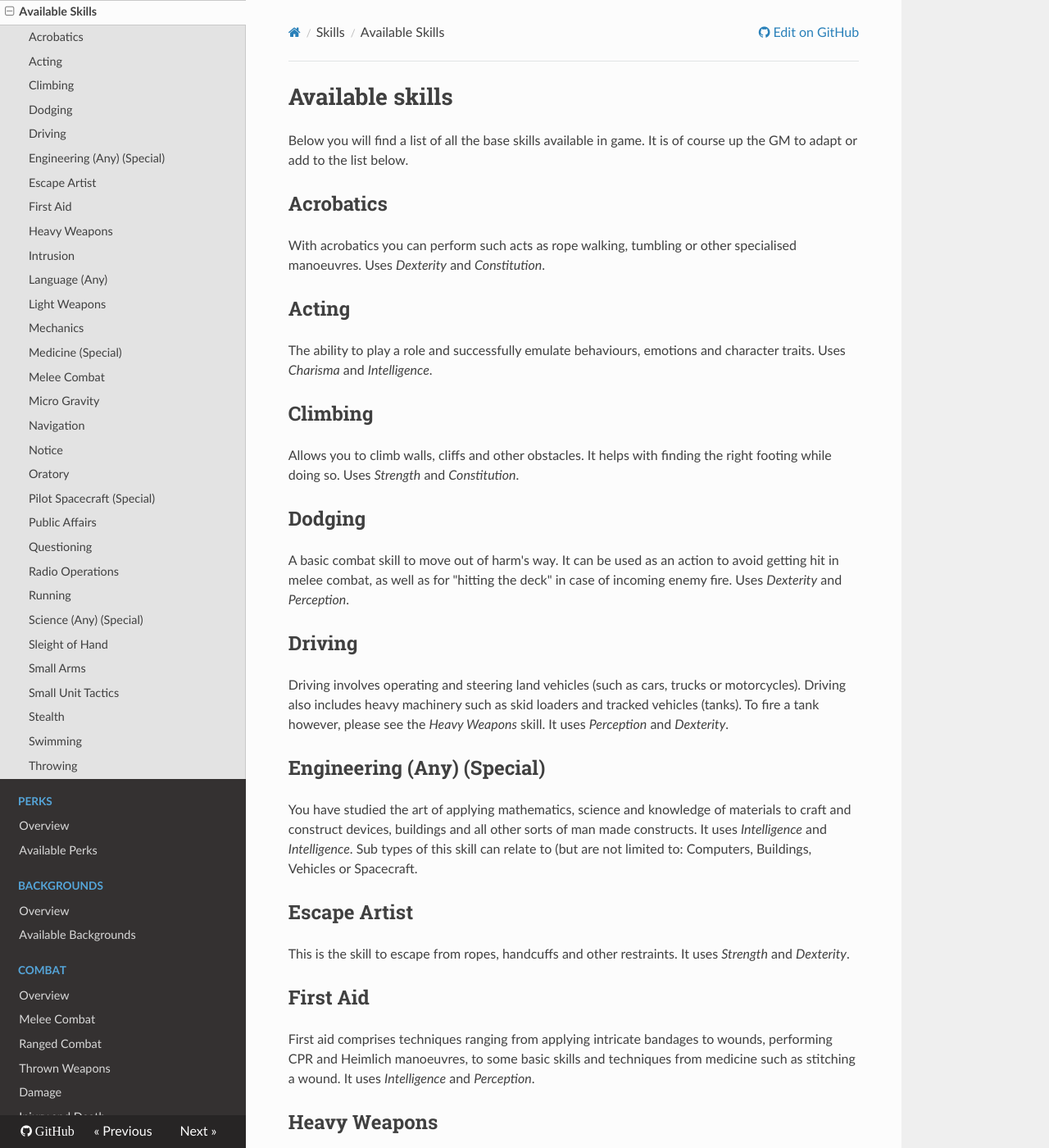
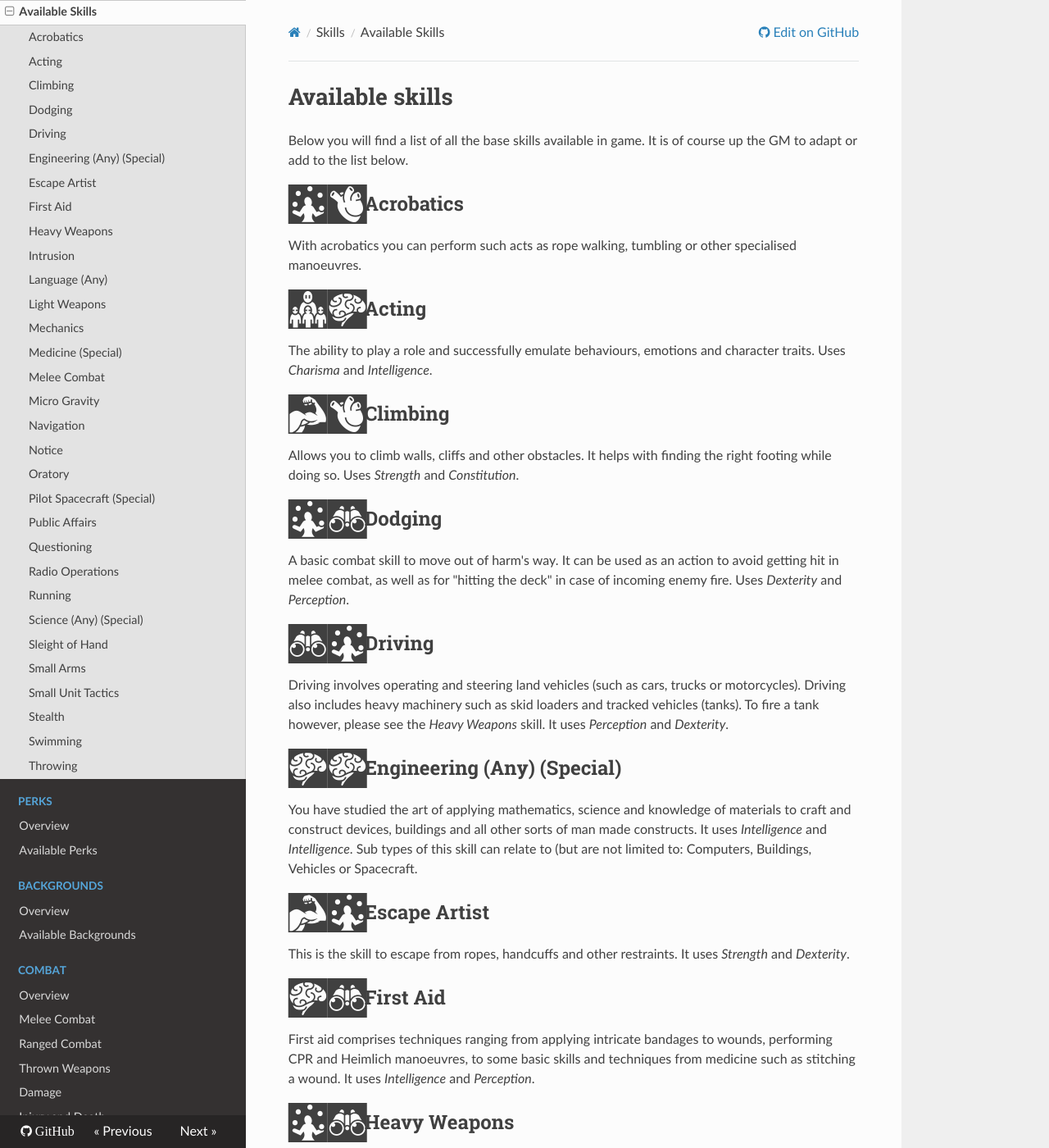
Before and after one commit to ehrpg/rules, an MkDocs documentation site: the page built from docs/skills/skills.md, in a window 1280 px wide and 1400 px high. Shown: the whole window at 82% size. Built offline with MkDocs 1.6.1, drawn with Linux system fonts in a browser that asks for light colours; nearby versions of some CDN libraries; old or Windows-style settings are respelled for this version of MkDocs.

Commit message:
Added icons for skills.

```diff
--- a/docs/css/extra.css
+++ b/docs/css/extra.css
@@ -78,6 +78,26 @@
   padding-left: 50px;
 }
 
+#available-skills ~ h2 {
+  position: relative;
+  padding-left: 93px;
+}
+#available-skills ~ #medicine-special {
+  position: relative;
+  padding-left: 136px;
+}
+
+.icon-wrapper {
+  position: absolute;
+  left: 0;
+  top: -7px;
+}
+
+.divider:after {
+	content: "+";
+}
+
+
 .icon-strength-h1,
 .icon-dexterity-h1,
 .icon-constitution-h1,
--- a/docs/skills/skills.md
+++ b/docs/skills/skills.md
@@ -3,37 +3,40 @@
 Below you will find a list of all the base skills available in game. It is of
 course up the GM to adapt or add to the list below.
 
-## Acrobatics
+## <span class="icon-wrapper"><i class="fa fa-2x icon-dexterity"></i><i class="fa fa-2x icon-constitution"></i></span> Acrobatics
 
 With acrobatics you can perform such acts as rope walking, tumbling or
-other specialised manoeuvres. Uses _Dexterity_ and _Constitution_.
+other specialised manoeuvres.
 
-## Acting
+## <span class="icon-wrapper"><i class="fa fa-2x icon-charisma"></i><i class="fa fa-2x icon-intelligence"></i></span> Acting
 
 The ability to play a role and successfully emulate behaviours,
 emotions and character traits. Uses _Charisma_ and _Intelligence_.
 
-## Climbing
+## <span class="icon-wrapper"><i class="fa fa-2x icon-strength"></i><i class="fa fa-2x icon-constitution"></i></span> Climbing
 
 Allows you to climb walls, cliffs and other obstacles. It helps with
 finding the right footing while doing so. Uses _Strength_ and
 _Constitution_.
 
-## Dodging
+
+## <span class="icon-wrapper"><i class="fa fa-2x icon-dexterity"></i><i class="fa fa-2x icon-perception"></i></span> Dodging
 
 A basic combat skill to move out of harm's way. It can be used as an
 action to avoid getting hit in melee combat, as well as for "hitting
 the deck" in case of incoming enemy fire. Uses _Dexterity_ and
 _Perception_.
 
-## Driving
+
+## <span class="icon-wrapper"><i class="fa fa-2x icon-perception"></i><i class="fa fa-2x icon-dexterity"></i></span> Driving
 
 Driving involves operating and steering land vehicles (such as
 cars, trucks or motorcycles). Driving also includes heavy machinery such as
 skid loaders and tracked vehicles (tanks). To fire a tank however, please see
 the _Heavy Weapons_ skill. It uses _Perception_ and _Dexterity_.
 
-## Engineering (Any) (Special)
+
+## <span class="icon-wrapper"><i class="fa fa-2x icon-intelligence"></i><i class="fa fa-2x icon-intelligence"></i></span> Engineering (Any) (Special)
 
 You have studied the art of applying mathematics, science and
 knowledge of materials to craft and construct devices, buildings and
@@ -41,51 +44,59 @@ all other sorts of man made constructs. It uses _Intelligence_ and
 _Intelligence_. Sub types of this skill can relate to (but are not
 limited to: Computers, Buildings, Vehicles or Spacecraft.
 
-## Escape Artist
+
+## <span class="icon-wrapper"><i class="fa fa-2x icon-strength"></i><i class="fa fa-2x icon-dexterity"></i></span> Escape Artist
 
 This is the skill to escape from ropes, handcuffs and other restraints. It
 uses _Strength_ and _Dexterity_.
 
-## First Aid
+
+## <span class="icon-wrapper"><i class="fa fa-2x icon-intelligence"></i><i class="fa fa-2x icon-perception"></i></span> First Aid
 
 First aid comprises techniques ranging from applying intricate bandages to
 wounds, performing CPR and Heimlich manoeuvres, to some basic skills and
 techniques from medicine such as stitching a wound. It uses _Intelligence_
 and _Perception_.
 
-## Heavy Weapons
+
+## <span class="icon-wrapper"><i class="fa fa-2x icon-dexterity"></i><i class="fa fa-2x icon-perception"></i></span> Heavy Weapons
 
 Heavy weapons are all weapons that cannot be effectively carried into combat,
 and include things such as a howitzers, large mortars, turrets or firing a
 tank. It uses _Dexterity_ and _Perception_.
 
-## Intrusion
+
+## <span class="icon-wrapper"><i class="fa fa-2x icon-dexterity"></i><i class="fa fa-2x icon-intelligence"></i></span> Intrusion
 
 This skill covers everything from breaking and entering, be it legally or
 illegally. This includes both mechanical and electronic locks and counter
 measures (such as alarms, biometric access controls and so forth). It uses
 _Dexterity_ and _Intelligence_.
 
-## Language (Any)
+
+## <span class="icon-wrapper"><i class="fa fa-2x icon-perception"></i><i class="fa fa-2x icon-intelligence"></i></span> Language (Any)
 
 Each character is assumed to automatically have his mother tongue at rank 5
 (spoken, reading and writing). Any additional language is a separate
 skill. Each language skill is based on _Perception_ and _Intelligence_.
 
-## Light Weapons
+
+## <span class="icon-wrapper"><i class="fa fa-2x icon-perception"></i><i class="fa fa-2x icon-dexterity"></i></span> Light Weapons
 
 This skill grants training in man portable military grade hardware, such as
 recoilless rifles, grenade launchers, mortars, light and heavy machine
 guns. It uses _Perception_ and _Dexterity_.
 
-## Mechanics
+
+## <span class="icon-wrapper"><i class="fa fa-2x icon-dexterity"></i><i class="fa fa-2x icon-intelligence"></i></span> Mechanics
 
 Mechanics allows you to pop open a hood of a car and instantly recognise why
 it won't start. It involves repairs and maintenance for machines big and
 small, as well as construction of new devices from basic materials. It
 requires _Dexterity_ and _Intelligence_.
 
-## Medicine (Special)
+
+## <span class="icon-wrapper"><i class="fa fa-2x icon-perception"></i><i class="fa fa-2x icon-intelligence"></i><i class="fa fa-2x icon-dexterity"></i></span> Medicine (Special)
 
 Medicine is the science of diagnosing, treating and preventing diseases and
 trauma. It also covers therapy and care for patients.  A full degree and
@@ -94,66 +105,77 @@ specialised sub fields such as surgery or trauma care. To treat a patient
 use _Perception_ and _Intelligence_ to diagnose and treat, and when
 performing surgery use _Perception_ and _Dexterity_.
 
-## Melee Combat
+
+## <span class="icon-wrapper"><i class="fa fa-2x icon-dexterity"></i><i class="fa fa-2x icon-strength"></i></span> Melee Combat
 
 You are trained in the art of hand to hand combat. This skill includes basic
 training with common melee weapons (knife, batons or clubs). To hit an
 opponent you use _Dexterity_ and _Strength_.  The damage depends on the
 weapon used.
 
-## Micro Gravity
+
+## <span class="icon-wrapper"><i class="fa fa-2x icon-dexterity"></i><i class="fa fa-2x icon-strength"></i></span> Micro Gravity
 
 Allows manoeuvring in micro gravity environments. Uses _Dexterity_ and
 _Strength_.
 
-## Navigation
+
+## <span class="icon-wrapper"><i class="fa fa-2x icon-intelligence"></i><i class="fa fa-2x icon-perception"></i></span> Navigation
 
 Allows a character to use charts, maps or a navigational computer to
 effectively navigate from point A to point B. Uses _Intelligence_ and
 _Perception_.
 
-## Notice
+
+## <span class="icon-wrapper"><i class="fa fa-2x icon-perception"></i><i class="fa fa-2x icon-intelligence"></i></span> Notice
 
 Notice is used to detect others who are hiding, or to notice something that is
 hidden or not obvious. Uses _Perception_ and _Intelligence_.
 
-## Oratory
+
+## <span class="icon-wrapper"><i class="fa fa-2x icon-intelligence"></i><i class="fa fa-2x icon-charisma"></i></span> Oratory
 
 The art of, lying, intimidating, and giving threats as well as giving
 motivational speeches. It uses _Intelligence_ and _Charisma_.
 
-## Pilot Spacecraft (Special)
+
+## <span class="icon-wrapper"><i class="fa fa-2x icon-dexterity"></i><i class="fa fa-2x icon-perception"></i></span> Pilot Spacecraft (Special)
 
 This special skill allows you to pilot all kinds of space vessels. The skill
 includes things as docking, evasive manoeuvres and dog fighting. It requires
 _Dexterity_ and _Perception_
 
-## Public Affairs
+
+## <span class="icon-wrapper"><i class="fa fa-2x icon-intelligence"></i><i class="fa fa-2x icon-charisma"></i></span> Public Affairs
 
 Knowing who hates and likes who, and how to behave in various social settings
 and social events. It also incorporates knowledge about famous figures, such
 as politicians, important or influential business people and so forth. Uses
 _Intelligence_ and _Charisma_.
 
-## Questioning
+
+## <span class="icon-wrapper"><i class="fa fa-2x icon-charisma"></i><i class="fa fa-2x icon-intelligence"></i></span> Questioning
 
 The opposite skill to Oratory. The art of interrogating, spotting lies and
 otherwise get the truth out of people. It can also be used to see through idle
 threats or resisting intimidation attempts. It uses _Charisma_ and
 _Intelligence_.
 
-## Radio Operations
+
+## <span class="icon-wrapper"><i class="fa fa-2x icon-charisma"></i><i class="fa fa-2x icon-intelligence"></i></span> Radio Operations
 
 This skill allows you to operate radio signal encryption, identify radio
 signals, and communicate with others using proper radio communication protocol
 and standards. Uses _Charisma_ and _Intelligence_
 
-## Running
+
+## <span class="icon-wrapper"><i class="fa fa-2x icon-charisma"></i><i class="fa fa-2x icon-intelligence"></i></span> Running
 
 This skill includes running for endurance (marathon) as well as sprinting. It
 uses _Strength_ and _Constitution_.
 
-## Science (Any) (Special)
+
+## <span class="icon-wrapper"><i class="fa fa-2x icon-intelligence"></i><i class="fa fa-2x icon-intelligence"></i></span> Science (Any) (Special)
 
 You are educated and trained one of the numerous fields of science. All
 sciences use _Intelligence_ twice, except when otherwise noted. Some
@@ -161,13 +183,15 @@ specialities include: _Computer_ which incorporates the science of IT,
 including programming or hacking; _Physics_, _Chemistry_, _Biology_ and
 various others. Each field is a separate skill.
 
-## Sleight of Hand
+
+## <span class="icon-wrapper"><i class="fa fa-2x icon-dexterity"></i><i class="fa fa-2x icon-charisma"></i></span> Sleight of Hand
 
 The art of performing small actions with no one else noticing. For example
 cheating at card games, pick pocketing another person or hide a small weapon
 on one's own body. It uses _Dexterity_ and _Charisma_.
 
-## Small Arms
+
+## <span class="icon-wrapper"><i class="fa fa-2x icon-perception"></i><i class="fa fa-2x icon-dexterity"></i></span> Small Arms
 
 The small arms skill allows a character to aim, shoot, reload and maintain
 most fire arms. Many firearms that are can be learned without special
@@ -176,25 +200,29 @@ special training (see _Light Weapons_). Firearms rely on _Perception_ and
 _Dexterity_. Rifles and handguns handle differently and are thus split up in
 two separate speciality skills.
 
-## Small Unit Tactics
+
+## <span class="icon-wrapper"><i class="fa fa-2x icon-intelligence"></i><i class="fa fa-2x icon-perception"></i></span> Small Unit Tactics
 
 This skill includes everything a soldier needs to know about tactics: How to
 move in a fire squad, basic drill, infiltration techniques, patrolling,
 ambushing and so forth. It uses _Intelligence_ and _Perception_.
 
-## Stealth
+
+## <span class="icon-wrapper"><i class="fa fa-2x icon-dexterity"></i><i class="fa fa-2x icon-intelligence"></i></span> Stealth
 
 The art of sneaking, hiding and remaining hidden. Uses _Dexterity_ and
 _Intelligence_.
 
-## Swimming
+
+## <span class="icon-wrapper"><i class="fa fa-2x icon-strength"></i><i class="fa fa-2x icon-constitution"></i></span> Swimming
 
 Zero rank allows the character to float, while the first rank allows a
 character to swim. Higher ranks allows the character to swim with clothes,
 gear or even while helping another who can't swim. Uses _Strength_ and
 _Constitution_.
 
-## Throwing
+
+## <span class="icon-wrapper"><i class="fa fa-2x icon-strength"></i><i class="fa fa-2x icon-dexterity"></i></span> Throwing
 
 Need to make a grenade go really far away towards the enemy?  Use _Strength_
 and _Dexterity_ to achieve that! This skill also includes thrown weapons such
```
